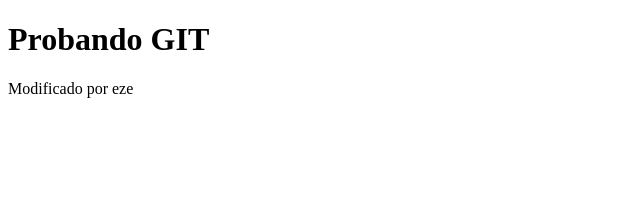
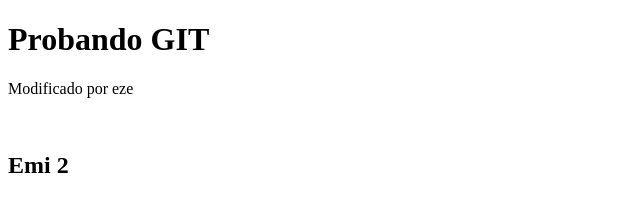
Before and after one commit to emilianocastelli/pruebaeze, a plain HTML site: page index.html in a window 1280 px wide. Shown: the whole page, without its empty margins (0-640 px from the left). Drawn offline with Linux system fonts and the light colour scheme.

Commit message:
rama emi

```diff
--- a/index.html
+++ b/index.html
@@ -8,5 +8,6 @@
     <h1>Probando GIT</h1>
 	<p>Modificado por eze</p>
   <img src="ggg.jpg" alt="">
+  <h2>Emi 2</h2>
   </body>
 </html>
```
